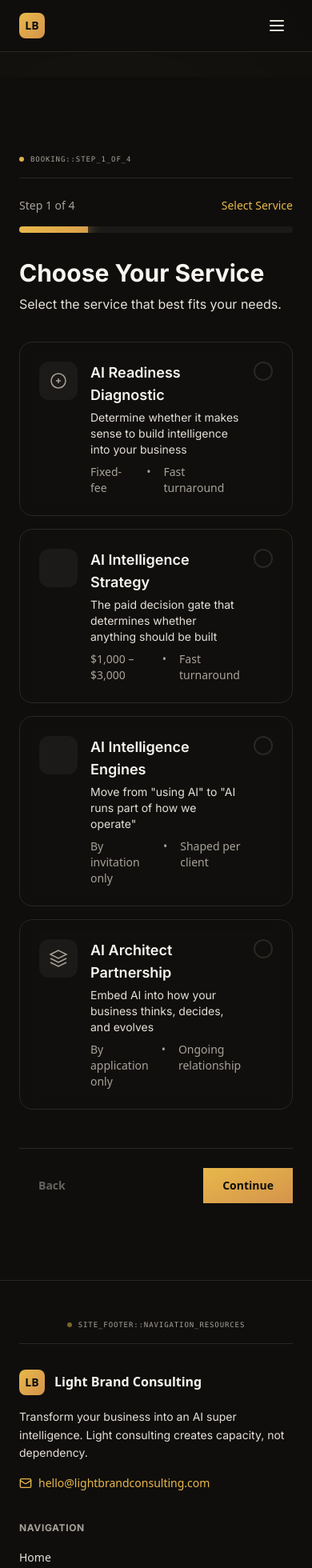
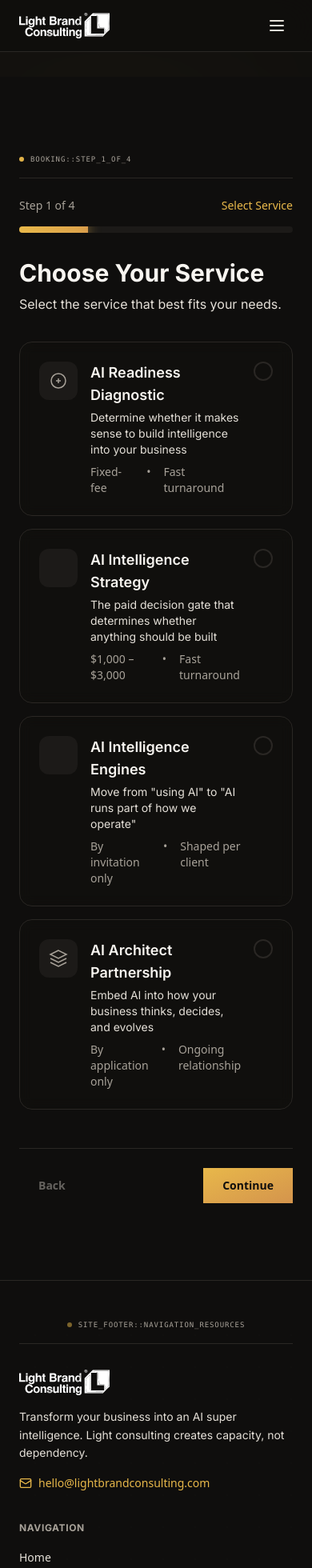
Before and after one commit to Light-Brands/light-consulting, a Next.js app: page /book in a window 390 px wide. Shown: the top 1960 px of the page at 80% size. Built offline with nearby package versions, Linux system fonts and the light colour scheme.

Commit message:
Add lb-logo.svg to navbar and footer

```diff
--- a/src/components/Footer.tsx
+++ b/src/components/Footer.tsx
@@ -60,11 +60,12 @@ export const Footer: React.FC<FooterProps> = ({ onNavigate }) => {
             <div className="grid grid-cols-1 md:grid-cols-4 gap-8 md:gap-12">
               {/* Brand */}
               <div className="md:col-span-2 space-y-4">
-                <div className="flex items-center gap-3">
-                  <div className="w-8 h-8 rounded-lg bg-gradient-to-br from-radiance-gold to-radiance-amber flex items-center justify-center">
-                    <span className="text-depth-base font-bold text-sm">LB</span>
-                  </div>
-                  <span className="text-text-primary font-semibold">Light Brand Consulting</span>
+                <div className="flex items-center">
+                  <img
+                    src="/lb-logo.svg"
+                    alt="Light Brand Consulting"
+                    className="h-8 md:h-10 w-auto"
+                  />
                 </div>
                 <p className="text-sm text-text-secondary max-w-md leading-relaxed">
                   Transform your business into an AI super intelligence.
--- a/src/components/Navigation.tsx
+++ b/src/components/Navigation.tsx
@@ -32,14 +32,13 @@ export const Navigation: React.FC<NavigationProps> = ({ activePage, onNavigate }
           {/* Logo */}
           <button
             onClick={() => handleNavigate('home')}
-            className="flex items-center gap-3 group"
+            className="flex items-center group"
           >
-            <div className="w-8 h-8 rounded-lg bg-gradient-to-br from-radiance-gold to-radiance-amber flex items-center justify-center shadow-illumination group-hover:shadow-illumination-intense transition-all">
-              <span className="text-depth-base font-bold text-sm">LB</span>
-            </div>
-            <span className="text-text-primary font-semibold hidden sm:block">
-              Light Brand
-            </span>
+            <img
+              src="/lb-logo.svg"
+              alt="Light Brand Consulting"
+              className="h-8 md:h-10 w-auto transition-opacity group-hover:opacity-80"
+            />
           </button>
 
           {/* Desktop Navigation */}
```
Also changed, not shown: public/lb-logo.svg (added).
